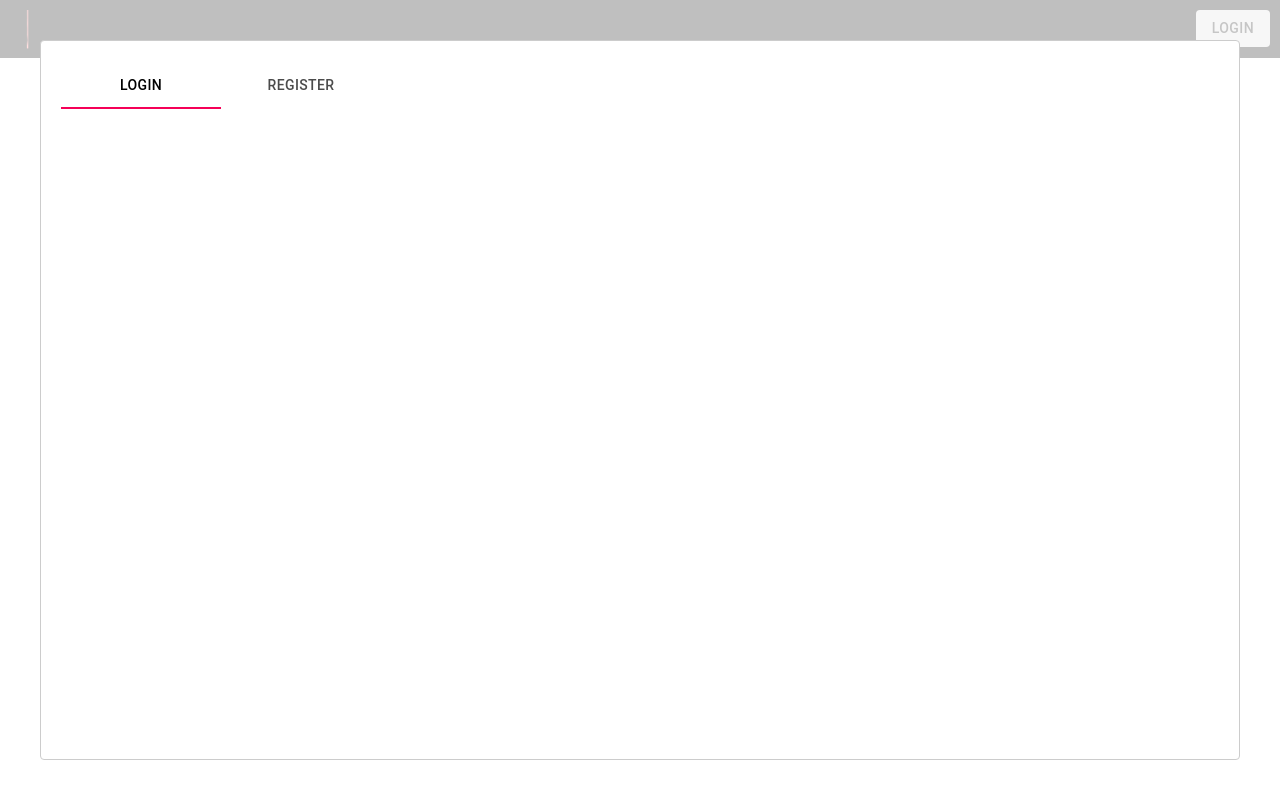
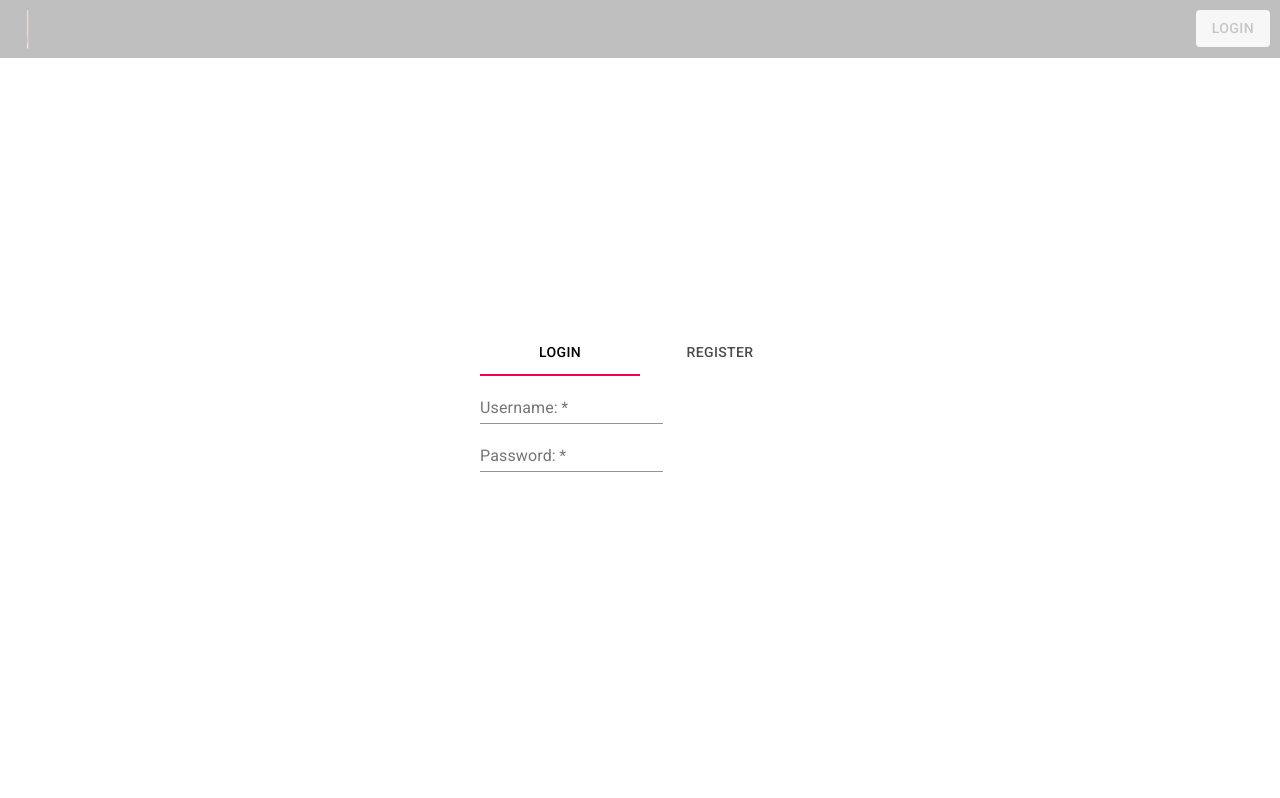
Before and after one commit to sushmak49/movies-app1, a React (Create React App) app: page / in a window 1280 px wide. Both pictures are taken after a click on the button "LOGIN". Built offline with nearby package versions, Linux system fonts and the light colour scheme.

Commit message:
Added username and password to login form

```diff
--- a/package.json
+++ b/package.json
@@ -10,7 +10,8 @@
     "react": "^16.14.0",
     "react-dom": "^16.14.0",
     "react-modal": "^3.11.2",
-    "react-scripts": "3.4.3"
+    "react-scripts": "3.4.3",
+    "typeface-roboto": "^1.1.13"
   },
   "scripts": {
     "start": "react-scripts start",
--- a/src/common/header/Header.css
+++ b/src/common/header/Header.css
@@ -1,10 +1,10 @@
-.app-header{
+.app-header {
     background-color: black;
     padding: 10px 10px 8px 10px;
     height: 40px;
 }
 
-.login-button{
+.login-button {
     float: right;
 }
 
@@ -12,8 +12,21 @@
     animation: app-logo-spin infinite 8s ease;
     height: 35px;
     background: #ff7f7f;
- }
+}
 
- @keyframes app-logo-spin {
-    from { transform: scaleX(-1); }
- }
+@keyframes app-logo-spin {
+    from {
+        transform: scaleX(-1);
+    }
+}
+
+.modal-container {
+    width: fit-content;
+    height: fit-content;
+    position: absolute;
+    top: 0;
+    bottom: 0;
+    left: 0;
+    right: 0;
+    margin: auto;
+}
--- a/src/common/header/Header.js
+++ b/src/common/header/Header.js
@@ -5,13 +5,25 @@ import logo from '../../assets/logo.svg';
 import Modal from 'react-modal';
 import Tabs from '@material-ui/core/Tabs';
 import Tab from '@material-ui/core/Tab';
+import Typography from '@material-ui/core/Typography';
+import FormControl from '@material-ui/core/FormControl';
+import InputLabel from '@material-ui/core/InputLabel';
+import Input from '@material-ui/core/Input';
+
+const TabContainer = function (props) {
+    return (
+        <Typography component="div" style={{ padding: 0 }}>
+            {props.children}
+        </Typography>
+    );
+}
 
 class Header extends Component {
     constructor() {
         super();
         this.state = {
             modalIsOpen: false,
-            value:0
+            value: 0
         }
     }
     openModalHandler = () => {
@@ -20,10 +32,8 @@ class Header extends Component {
     closeModalHandler = () => {
         this.setState({ modalIsOpen: false });
     }
-    tabChangeHandler = (event,value) => {
-        this.setState({value});
-        console.log(event);
-        console.log(this.state.value);
+    tabChangeHandler = (event, value) => {
+        this.setState({ value });
     }
     render() {
         return (
@@ -33,14 +43,26 @@ class Header extends Component {
                     <div className="login-button">
                         <Button variant="contained" color="default" onClick={this.openModalHandler}>Login</Button>
                     </div>
-
                 </header>
-                <Modal isOpen={this.state.modalIsOpen} ariaHideApp={false} contentLabel="login" onRequestClose={this.closeModalHandler}>
+                <div className="modal-container">
+                    <Modal className="modal-container" isOpen={this.state.modalIsOpen} ariaHideApp={false} contentLabel="login" onRequestClose={this.closeModalHandler}>
                         <Tabs value={this.state.value} onChange={this.tabChangeHandler}>
-                            <Tab label="Login"/>
-                            <Tab label="Register"/>
+                            <Tab label="Login">login tab</Tab>
+                            <Tab label="Register" />
                         </Tabs>
-                </Modal>
+                        <TabContainer>
+                            <FormControl required>
+                                <InputLabel htmlFor="username">Username:</InputLabel>
+                                <Input id="username" type="text"></Input>
+                            </FormControl>
+                            <br/>
+                            <FormControl required>
+                                <InputLabel htmlFor="password">Password:</InputLabel>
+                                <Input id="password" type="password"></Input>
+                            </FormControl>
+                        </TabContainer>
+                    </Modal>
+                </div>
             </div>
         )
     }
--- a/src/index.js
+++ b/src/index.js
@@ -3,6 +3,7 @@ import ReactDOM from 'react-dom';
 import './index.css';
 import * as serviceWorker from './serviceWorker';
 import Home from './screens/Home/Home';
+import 'typeface-roboto';
 
 ReactDOM.render(
   <Home></Home>,
```
Also changed, not shown: 1 other file (tests, documents, lock files or other folders).
